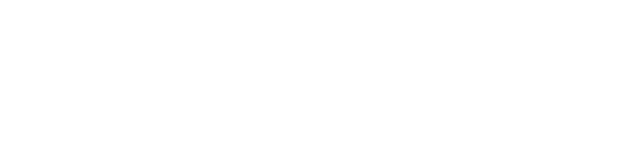
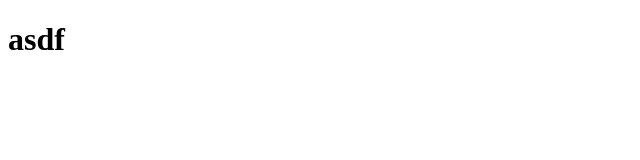
Before and after one commit to OriolLlovera/ConnectFour, a plain HTML site: page index.html in a window 1280 px wide. Shown: the whole page, without its empty margins (0-640 px from the left). Drawn offline with Linux system fonts and the light colour scheme.

Commit message:
style.css

```diff
--- a/index.html
+++ b/index.html
@@ -4,6 +4,7 @@
   <meta charset="UTF-8">
   <meta name="viewport" content="width=device-width, initial-scale=1.0">
   <title>Connect Four</title>
+  <h1>asdf</h1>
 </head>
 <body>
 
```
Also changed, not shown: style.css (added).
